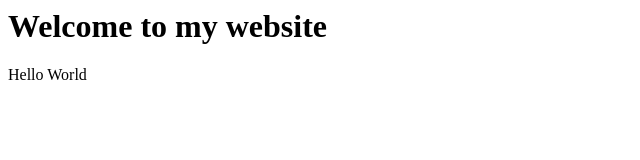
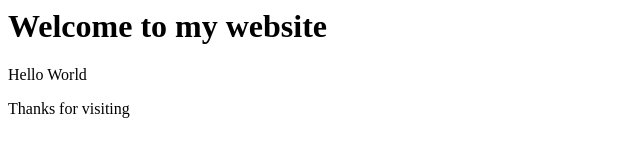
Before and after one commit to sianthomas/sianthomas.github.io, a plain HTML site: page index.html in a window 1280 px wide. Shown: the whole page, without its empty margins (0-640 px from the left). Drawn offline with Linux system fonts and the light colour scheme.

Commit message:
Adding thanks line to index.html

```diff
--- a/index.html
+++ b/index.html
@@ -5,5 +5,6 @@
     <body>
         <h1>Welcome to my website</h1>
         <p>Hello World</p>
+        <p>Thanks for visiting</p>
     </body>
 </html>
```
Lines whose indentation alone changed are shown as unchanged.
